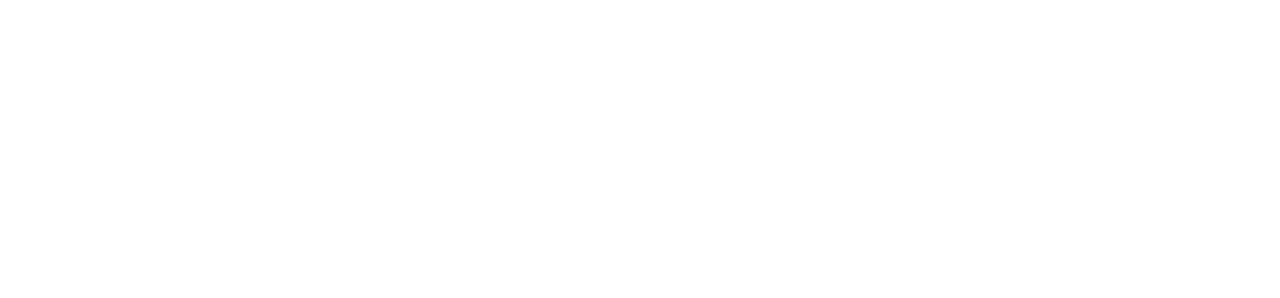
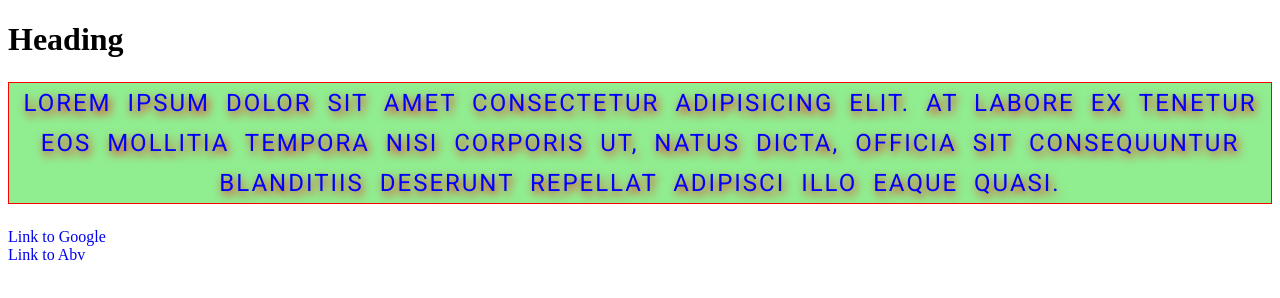
Before and after one commit to GeorgiPetrov4400/HTML-CSS-Mini-course, a plain HTML site: page HTML & CSS/CSS Text/index.html in a window 1280 px wide. Drawn offline with Linux system fonts and the light colour scheme.

Commit message:
CSS Basics

```diff
--- a/HTML & CSS/CSS Text/index.html
+++ b/HTML & CSS/CSS Text/index.html
@@ -1,13 +1,22 @@
 <!DOCTYPE html>
 <html lang="en">
+
 <head>
     <meta charset="UTF-8">
     <meta http-equiv="X-UA-Compatible" content="IE=edge">
     <meta name="viewport" content="width=device-width, initial-scale=1.0">
     <link rel="stylesheet" href="style.css">
-    <title>CSS</title>
+    <title>CSS & Typography</title>
 </head>
+
 <body>
+    <h1>Heading</h1>
+    <p>Lorem ipsum dolor sit amet consectetur adipisicing elit. At labore ex tenetur eos mollitia tempora nisi corporis
+        ut, natus dicta, officia sit consequuntur blanditiis deserunt repellat adipisci illo eaque quasi.</p>
 
+    <a href="https://www.google.com/">Link to Google</a>
+    <br />
+    <a href="https://www.abv.bg/">Link to Abv</a>
 </body>
+
 </html>
--- a/HTML & CSS/CSS Text/style.css
+++ b/HTML & CSS/CSS Text/style.css
@@ -0,0 +1,22 @@
+@import url('https://fonts.googleapis.com/css2?family=Roboto&display=swap');
+
+
+p {
+    border: 1px solid red;
+    background: lightgreen;
+    font-family: 'Roboto', sans-serif;
+    font-weight: 400;
+    /* font-style: italic */
+    font-size: 24px;
+    text-align: center;
+    line-height: 40px;
+    letter-spacing: 2px;
+    word-spacing: 8px;
+    text-transform: uppercase;
+    color: blue;
+    text-shadow: 2px 4px 10px red;
+}
+
+a {
+    text-decoration: none;
+}
--- /dev/null
+++ b/HTML & CSS/Sign up form/style.css
@@ -0,0 +1,20 @@
+form {
+    border: 1px solid black;
+    width: 40%;
+    margin: auto;
+}
+
+h1 {
+    text-align: center;
+}
+
+input {
+    width: 70%;
+    padding-left: 10px;
+    margin: auto;
+    margin-bottom: 1em;
+}
+
+label {
+    margin-left: 1%;
+}
```
Also changed, not shown: HTML & CSS/Sign up form/index.html (added, +41 -0 lines).
